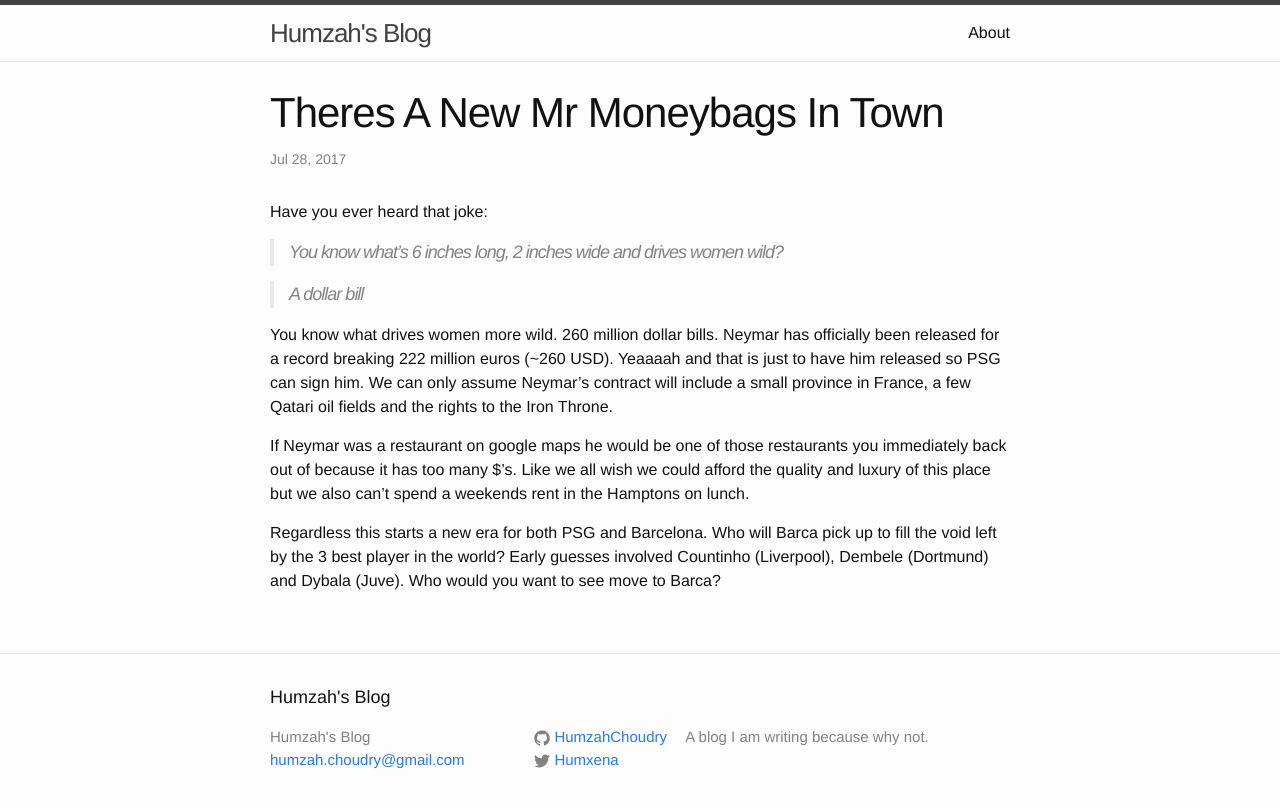
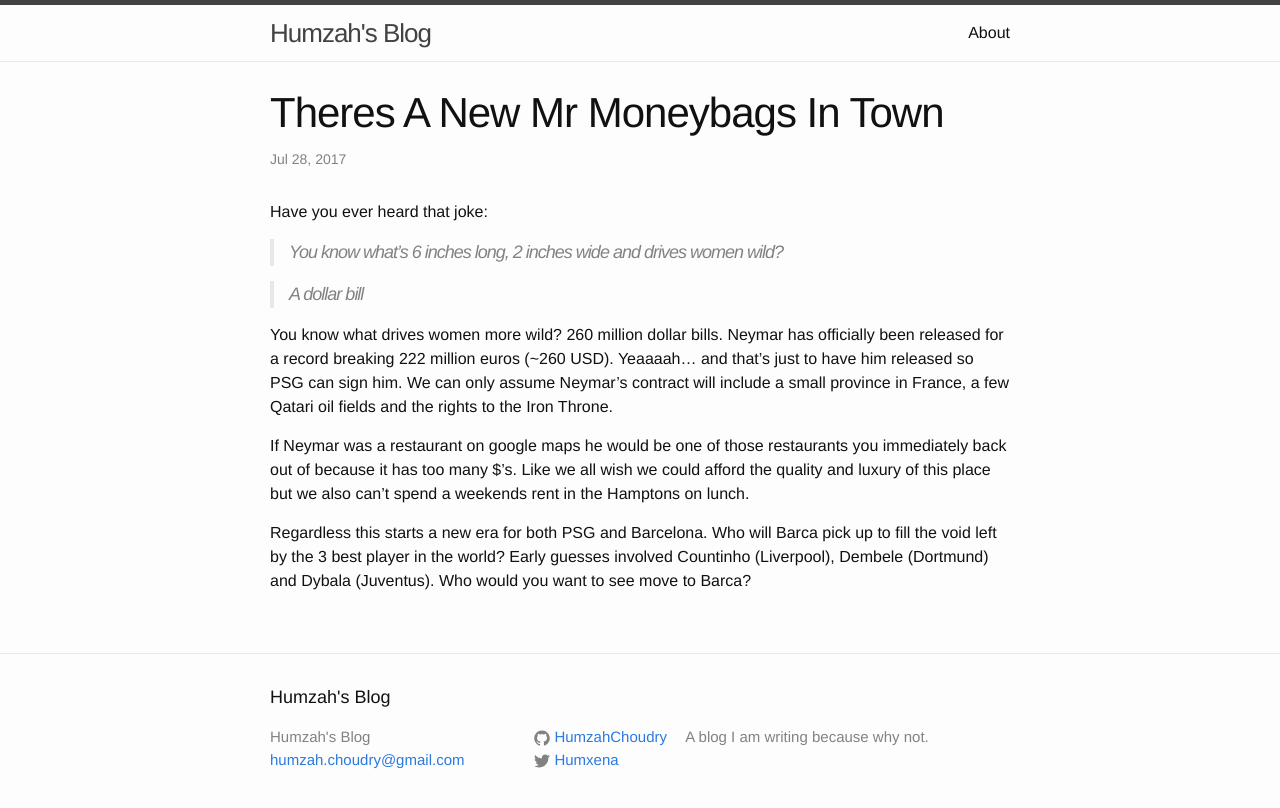
Before and after one commit to HumzahChoudry/HumzahChoudry.github.io, a Jekyll site: the page built from _posts/2017-07-28-theres-a-new-mr-moneybags-in-town.markdown, in a window 1280 px wide. Shown: the top 808 px of the page. Built offline with Jekyll 4.4.1, drawn with Linux system fonts in a browser that asks for light colours; our own code applies the rules of GitHub Pages for plain Markdown files.

Commit message:
Update 2017-07-28-theres-a-new-mr-moneybags-in-town.markdown

```diff
--- a/_posts/2017-07-28-theres-a-new-mr-moneybags-in-town.markdown
+++ b/_posts/2017-07-28-theres-a-new-mr-moneybags-in-town.markdown
@@ -4,8 +4,8 @@ Have you ever heard that joke:
 
 >A dollar bill
 
-You know what drives women more wild. 260 million dollar bills. Neymar has officially been released for a record breaking 222 million euros (~260 USD). Yeaaaah and that is just to have him released so PSG can sign him. We can only assume Neymar's contract will include a small province in France, a few Qatari oil fields and the rights to the Iron Throne.
+You know what drives women more wild? 260 million dollar bills. Neymar has officially been released for a record breaking 222 million euros (~260 USD). Yeaaaah... and that's just to have him released so PSG can sign him. We can only assume Neymar's contract will include a small province in France, a few Qatari oil fields and the rights to the Iron Throne.
 
 If Neymar was a restaurant on google maps he would be one of those restaurants you immediately back out of because it has too many $'s. Like we all wish we could afford the quality and luxury of this place but we also can't spend a weekends rent in the Hamptons on lunch.
 
-Regardless this starts a new era for both PSG and Barcelona. Who will Barca pick up to fill the void left by the 3 best player in the world? Early guesses involved Countinho (Liverpool), Dembele (Dortmund) and Dybala (Juve). Who would you want to see move to Barca?
+Regardless this starts a new era for both PSG and Barcelona. Who will Barca pick up to fill the void left by the 3 best player in the world? Early guesses involved Countinho (Liverpool), Dembele (Dortmund) and Dybala (Juventus). Who would you want to see move to Barca?
```
